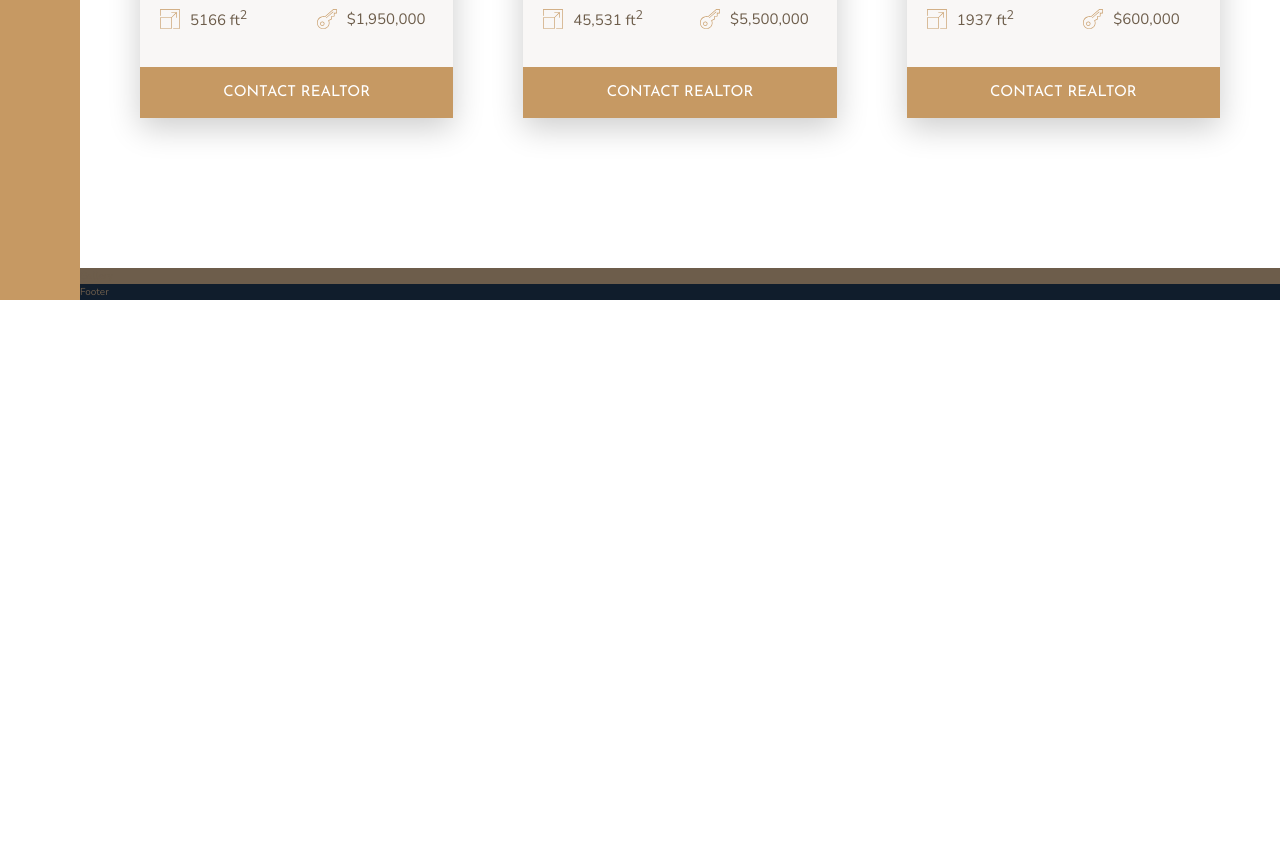
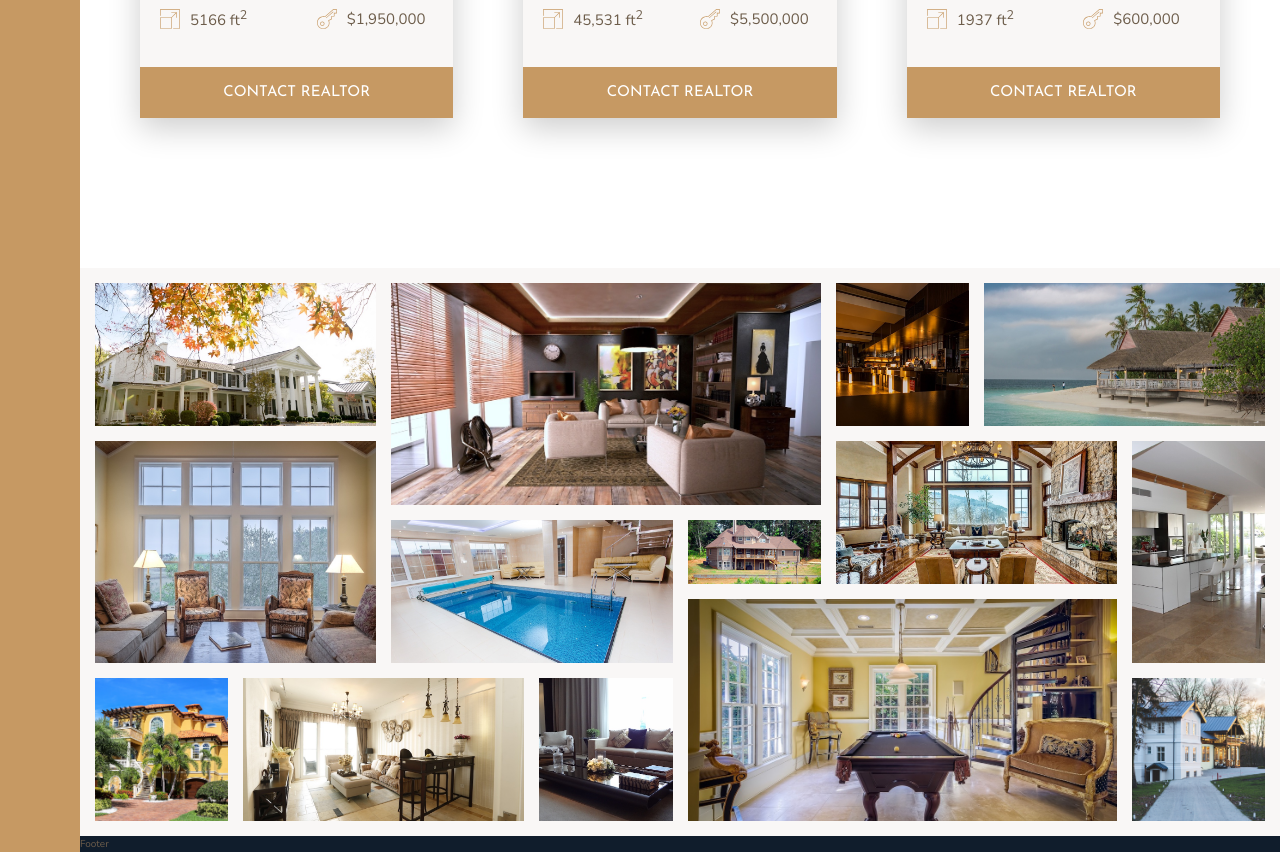
Before and after one commit to m2paulc/nexthome, a website: page index.html in a window 1280 px wide. Shown: the part 2807-3659 px from the top of the page. Before the commit the page ends 3107 px from the top, so only its background shows below. Drawn offline with nearby package versions, Linux system fonts and the light colour scheme.

Commit message:
completed gallery section, posted all images in a grid layout

```diff
--- a/index.html
+++ b/index.html
@@ -270,7 +270,48 @@
 					</div>
 				</section>
 				<section class="gallery">
-					Gallery
+					<figure class="gallery__item gallery__item--1">
+						<img src="img/gal-1.jpeg" alt="Gallery image 1" class="gallery__img">
+					</figure>
+					<figure class="gallery__item gallery__item--2">
+						<img src="img/gal-2.jpeg" alt="Gallery image 2" class="gallery__img">
+					</figure>
+					<figure class="gallery__item gallery__item--3">
+						<img src="img/gal-3.jpeg" alt="Gallery image 3" class="gallery__img">
+					</figure>
+					<figure class="gallery__item gallery__item--4">
+						<img src="img/gal-4.jpeg" alt="Gallery image 4" class="gallery__img">
+					</figure>
+					<figure class="gallery__item gallery__item--5">
+						<img src="img/gal-5.jpeg" alt="Gallery image 5" class="gallery__img">
+					</figure>
+					<figure class="gallery__item gallery__item--6">
+						<img src="img/gal-6.jpeg" alt="Gallery image 6" class="gallery__img">
+					</figure>
+					<figure class="gallery__item gallery__item--7">
+						<img src="img/gal-7.jpeg" alt="Gallery image 7" class="gallery__img">
+					</figure>
+					<figure class="gallery__item gallery__item--8">
+						<img src="img/gal-8.jpeg" alt="Gallery image 8" class="gallery__img">
+					</figure>
+					<figure class="gallery__item gallery__item--9">
+						<img src="img/gal-9.jpeg" alt="Gallery image 9" class="gallery__img">
+					</figure>
+					<figure class="gallery__item gallery__item--10">
+						<img src="img/gal-10.jpeg" alt="Gallery image 10" class="gallery__img">
+					</figure>
+					<figure class="gallery__item gallery__item--11">
+						<img src="img/gal-11.jpeg" alt="Gallery image 11" class="gallery__img">
+					</figure>
+					<figure class="gallery__item gallery__item--12">
+						<img src="img/gal-12.jpeg" alt="Gallery image 12" class="gallery__img">
+					</figure>
+					<figure class="gallery__item gallery__item--13">
+						<img src="img/gal-13.jpeg" alt="Gallery image 13" class="gallery__img">
+					</figure>
+					<figure class="gallery__item gallery__item--14">
+						<img src="img/gal-14.jpeg" alt="Gallery image 14" class="gallery__img">
+					</figure>
 				</section>
 				<footer class="footer">
 					Footer
--- a/sass/_gallery.scss
+++ b/sass/_gallery.scss
@@ -1,4 +1,89 @@
 .gallery {
-  background-color: $color-grey-dark-2;
+  background-color: $color-grey-light-1;
   grid-column: full-start / full-end;
+
+  display: grid;
+  grid-template-columns: repeat(8, 1fr);
+  grid-template-rows: repeat(7, 5vw);
+  grid-gap: 1.5rem;
+  padding: 1.5rem;
+
+  &__item {
+    &--1 {
+      grid-row: 1 / span 2;
+      grid-column: 1 / span 2;
+    }
+
+    &--2 {
+      grid-row: 1 / span 3;
+      grid-column: 3 / span 3;
+    }
+
+    &--3 {
+      grid-row: 1 / span 2;
+      grid-column: 6 / 7;
+    }
+
+    &--4 {
+      grid-row: 1 / span 2;
+      grid-column: 7 / -1;
+    }
+
+    &--5 {
+      grid-row: 3 / span 3;
+      grid-column: 1 / span 2;
+    }
+
+    &--6 {
+      grid-row: 4 / span 2;
+      grid-column: 3 / span 2;
+    }
+
+    &--7 {
+      grid-row: 4 / 5;
+      grid-column: 5 / 6;
+    }
+
+    &--8 {
+      grid-row: 3 / span 2;
+      grid-column: 6 / span 2;
+    }
+
+    &--9 {
+      grid-row: 3 / span 3;
+      grid-column: 8 / -1;
+    }
+
+    &--10 {
+      grid-row: 6 / span 2;
+      grid-column: 1 / 2;
+    }
+
+    &--11 {
+      grid-row: 6 / span 2;
+      grid-column: 2 / span 2;
+    }
+
+    &--12 {
+      grid-row: 6 / span 2;
+      grid-column: 4 / 5;
+    }
+
+    &--13 {
+      grid-row: 5 / span 3;
+      grid-column: 5 / span 3;
+    }
+
+    &--14 {
+      grid-row: 6 / span 2;
+      grid-column: 8 / -1;
+    }
+  }
+
+  &__img {
+    width: 100%;
+    height: 100%;
+    display: block;
+    object-fit: cover;
+  }
 }
```
Also changed, not shown: css/style.css.
